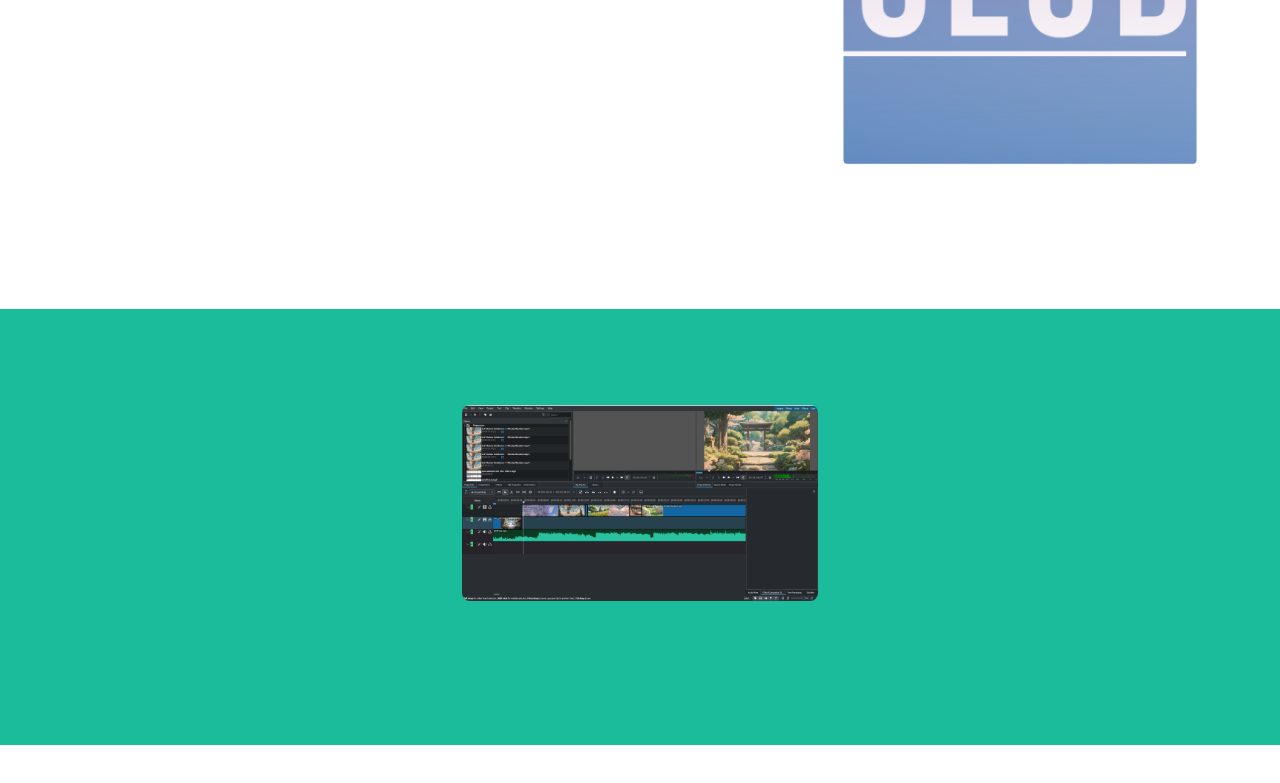
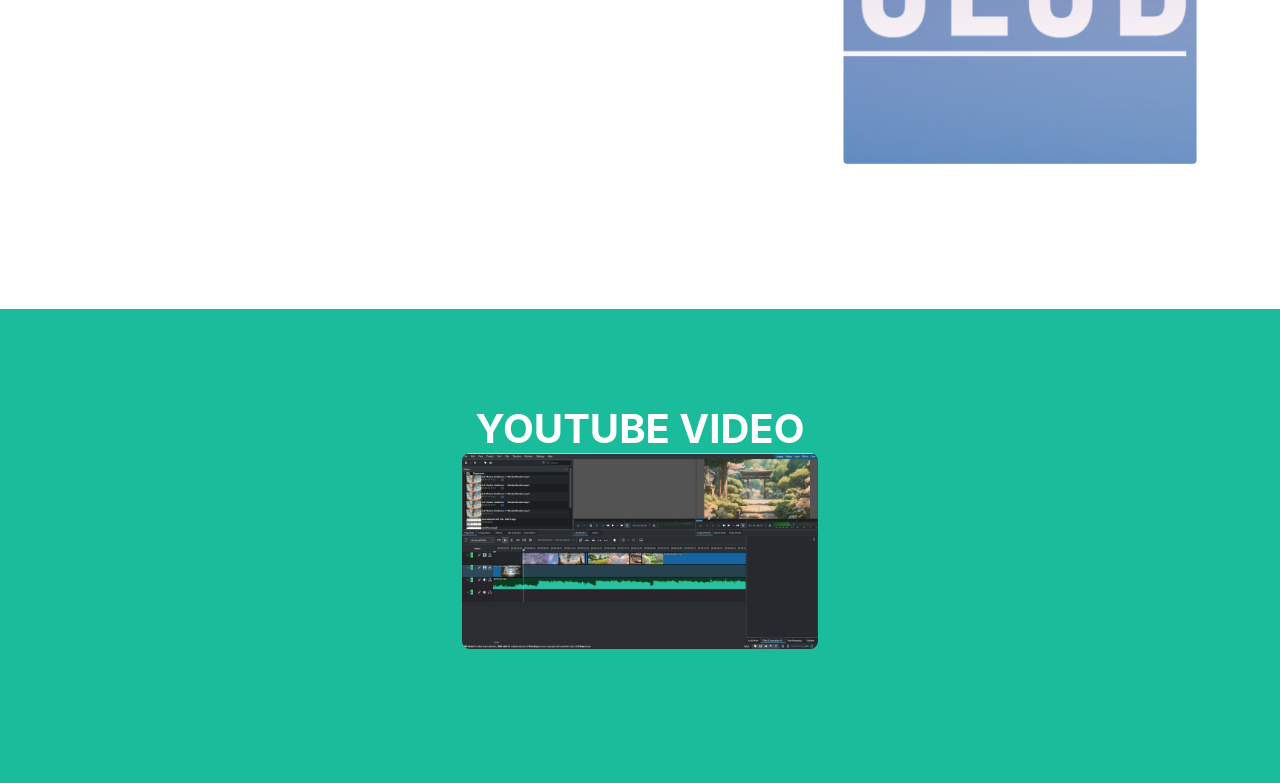
Before and after one commit to RostislavFisher/ZMT2023-semestralka, a plain HTML site: page index.html in a window 1280 px wide. Shown: the part 1069-1852 px from the top of the page. Before the commit the page ends 1814 px from the top, so only its background shows below. Drawn offline with nearby package versions, Linux system fonts and the light colour scheme.

Commit message:
index.html -> Youtube video text has been added

```diff
--- a/index.html
+++ b/index.html
@@ -56,8 +56,11 @@
             </div>
         </section>
         <section class="page-section video bg-primary" id="video">
+            <div class="container d-flex align-items-center flex-column text-white">
+                <h1 class="masthead-heading text-uppercase mb-0">Youtube video</h1>
+            </div>
+
             <div class="container">
-
                 <div class="row justify-content-center">
                     <div class="col-md-6 col-lg-4 mb-5">
                         <div class="video-item mx-auto" data-bs-toggle="modal" data-bs-target="#videoModal1">
```
